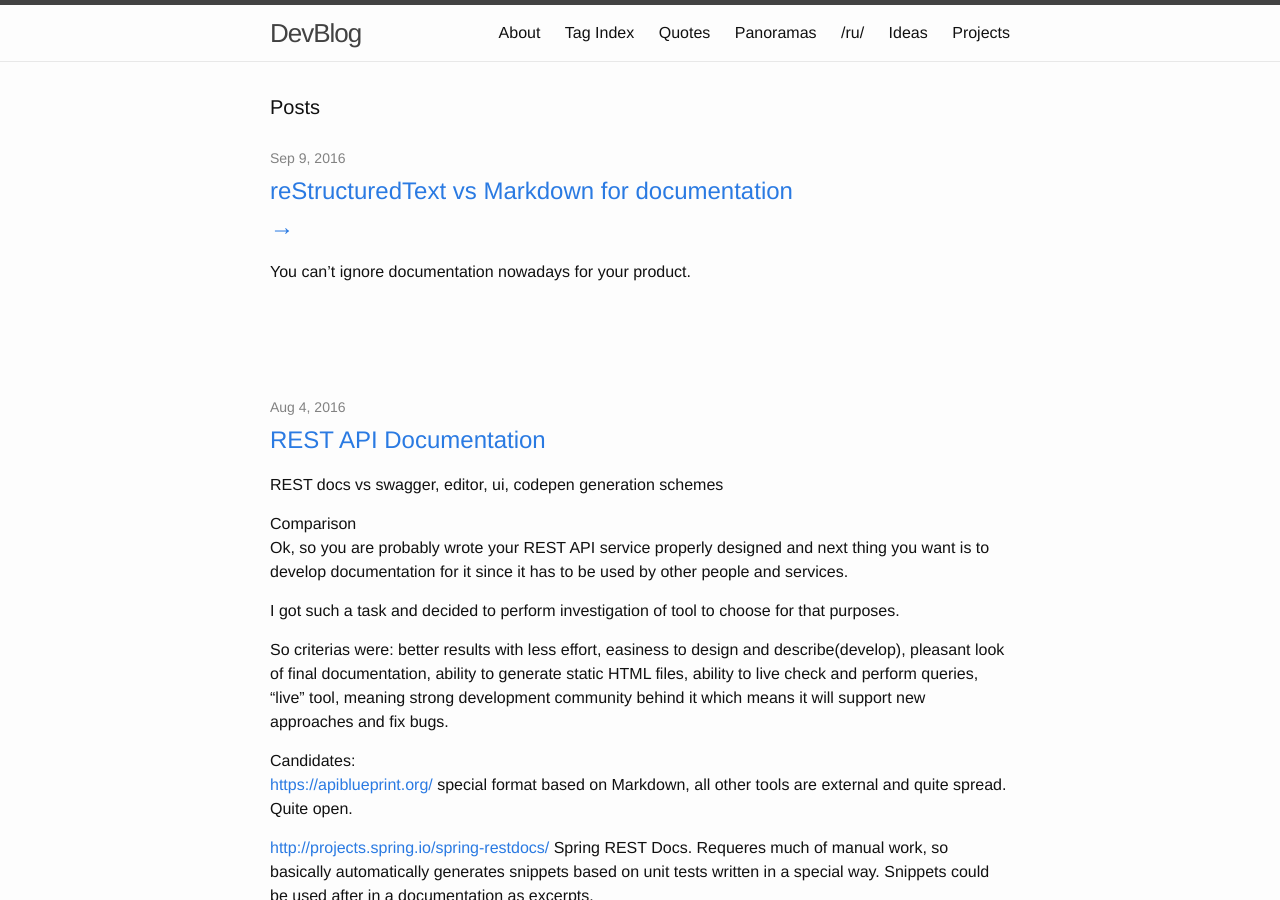
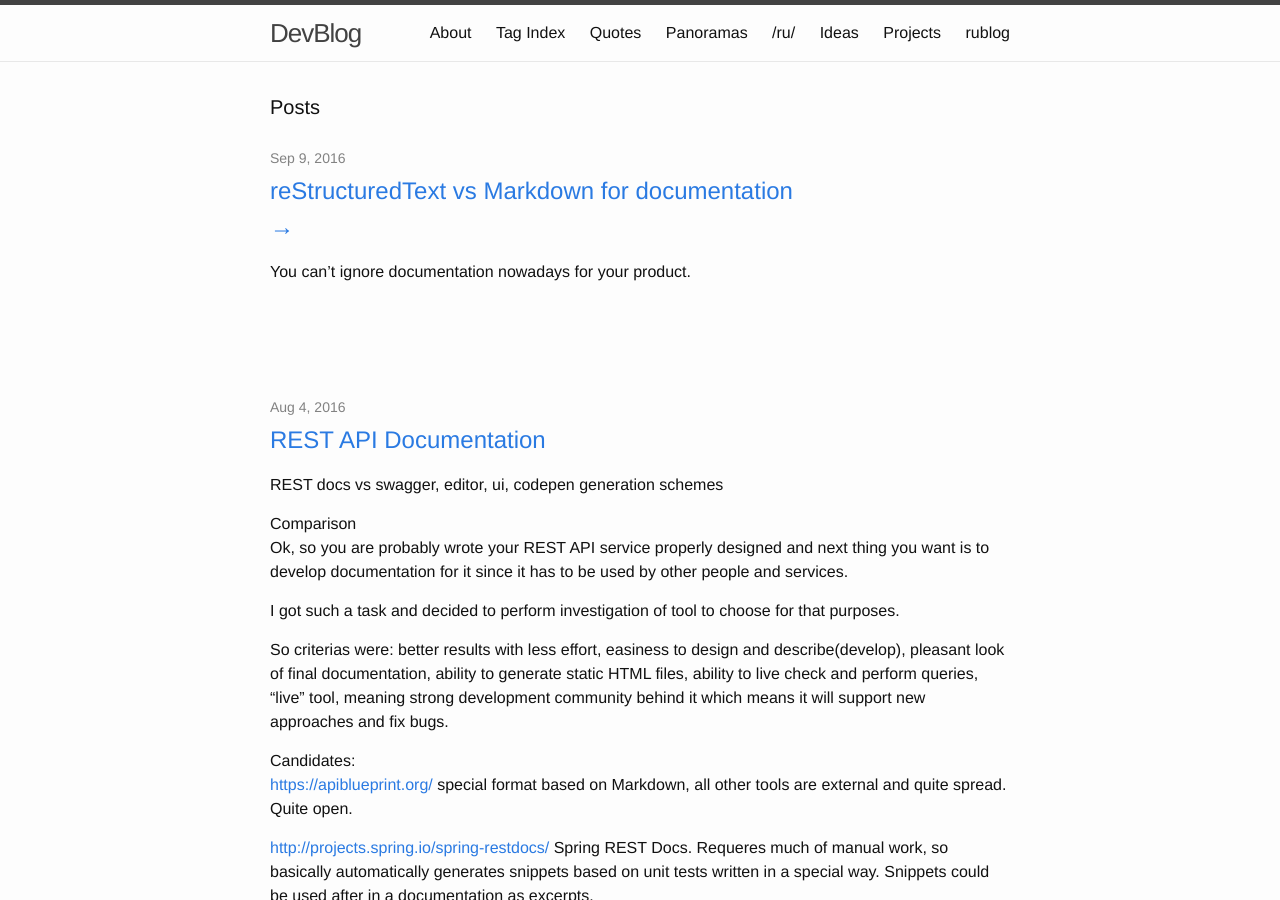
Before and after one commit to famer/blog, a Jekyll site: the page built from index.html, in a window 1280 px wide and 900 px high. Built offline with Jekyll 4.4.1, drawn with Linux system fonts in a browser that asks for light colours; a script that is not in the unit is left out; the list of posts is cut into pages by our own code.

Commit message:
Update header.html

```diff
--- a/_includes/header.html
+++ b/_includes/header.html
@@ -22,6 +22,7 @@
           {% endif %}
         {% endfor %}
           <a class="page-link" target="_blank" href="/projects/">Projects</a>
+          <a class="page-link" target="_blank" href="/rublog/">rublog</a>
       </div>
     </nav>
 
```
